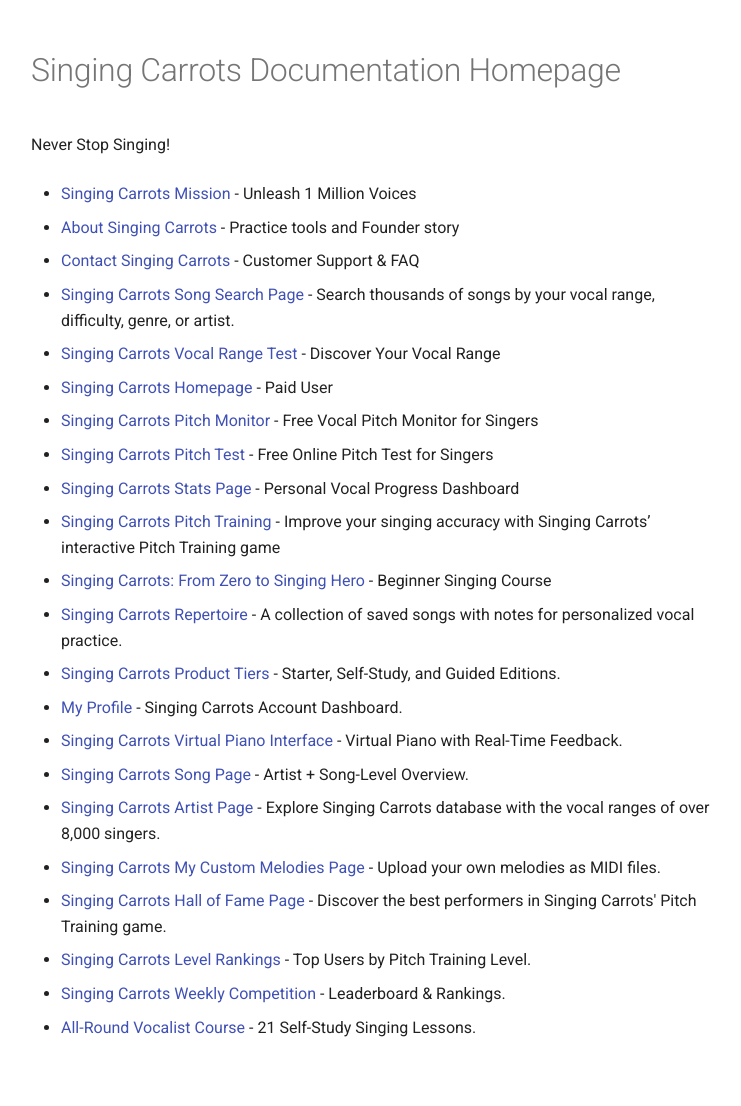
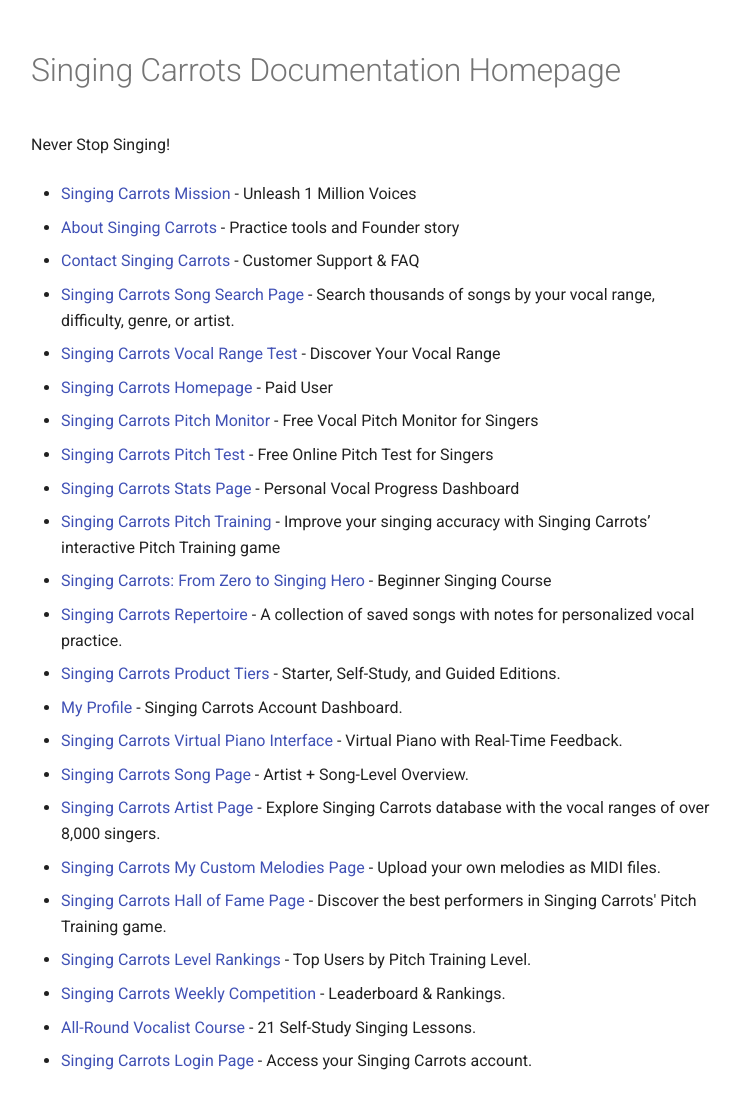
Before and after one commit to singingcarrots/docs, an MkDocs documentation site: the page built from docs/index.md, in a window 1280 px wide. Shown: the whole page, without its empty margins (265-1006 px from the left). Built offline with MkDocs 1.6.1 and Material for MkDocs 9.7.7, drawn with Linux system fonts in a browser that asks for light colours; before the commit the page ends 1072 px from its top, so only the background shows below that.

Commit message:
Update Pages “index”

```diff
--- a/docs/index.md
+++ b/docs/index.md
@@ -49,3 +49,5 @@
 * [Singing Carrots Weekly Competition](https://singingcarrots.com/docs/singing-carrots-weekly-competition-page) - Leaderboard & Rankings.
 
 * [All-Round Vocalist Course](https://singingcarrots.com/docs/singing-carrots-all-round-vocalist-course) - 21 Self-Study Singing Lessons.
+
+* [Singing Carrots Login Page](https://singingcarrots.com/docs/sign-in-–-singing-carrots-login-page) - Access your Singing Carrots account.
```
